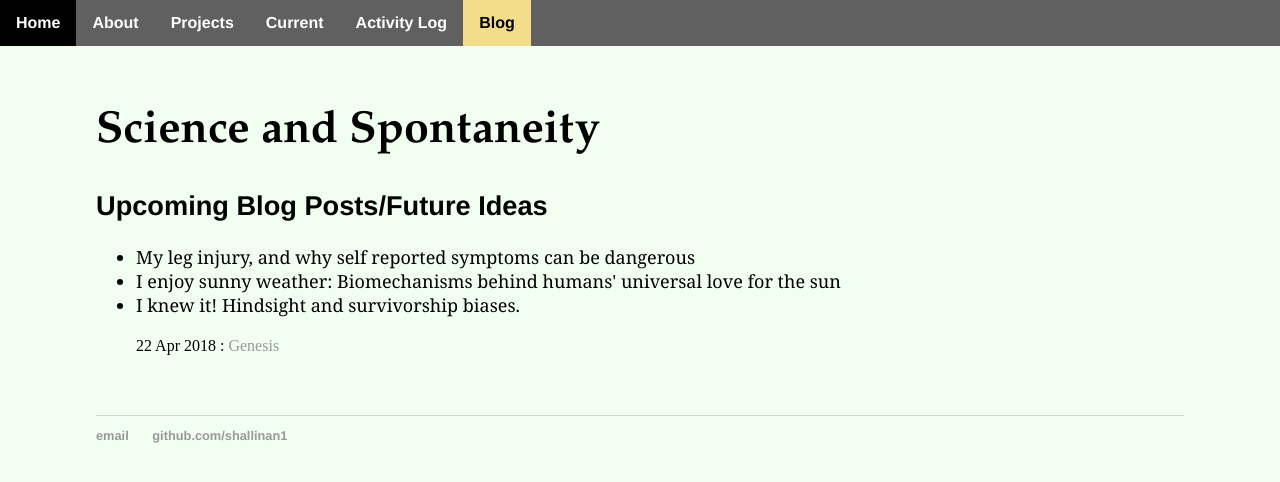
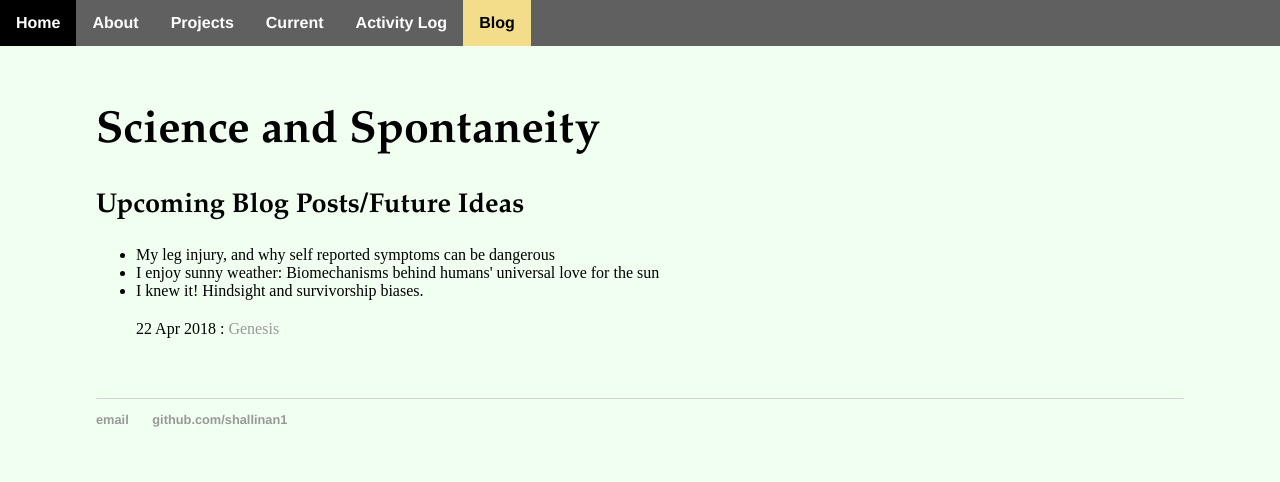
Before and after one commit to shallinan1/shallinan1.github.io, a Jekyll site: the page built from blog/index.html, in a window 1280 px wide. Shown: the top 482 px of the page. Built offline with Jekyll 4.4.1, drawn with Linux system fonts in a browser that asks for light colours.

Commit message:
change div

```diff
--- a/blog/index.html
+++ b/blog/index.html
@@ -5,14 +5,12 @@
 
 	<h1>{{ page.title }}</h1>
 
-		<h2 style = "font-family:helvetica"> Upcoming Blog Posts/Future Ideas </h2>
-		<ul style="list-style-type:disc; font-family:Georgia">
-		<font size = 4>
+		<h2> Upcoming Blog Posts/Future Ideas </h2>
+		<p> <ul style="list-style-type:disc">
 		  <li>My leg injury, and why self reported symptoms can be dangerous</li>
 		  <li>I enjoy sunny weather: Biomechanisms behind humans' universal love for the sun</li>
 		  <li>I knew it! Hindsight and survivorship biases.</li>
-		</font>
-		</ul>
+		</ul> </p>
 	<ul class="posts">
 	<font size = 3>
 	  {% for post in site.posts %}
```
